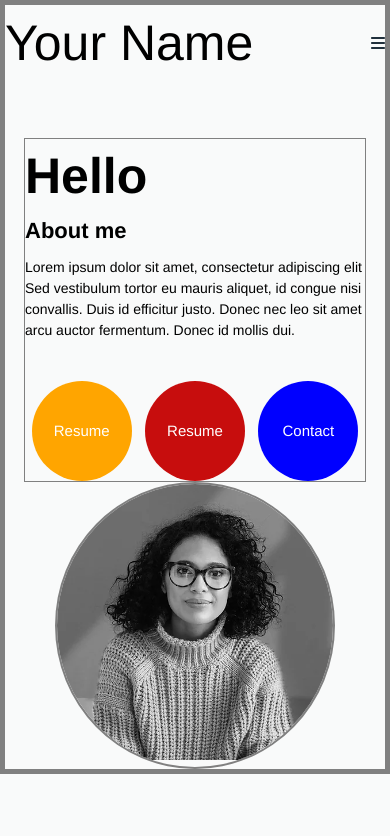
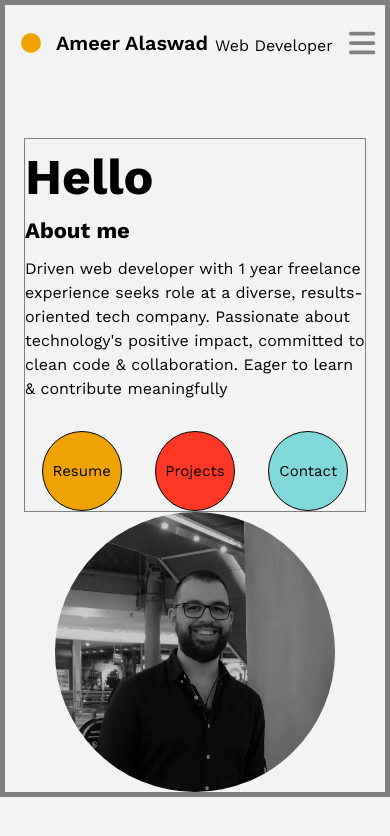
Before and after one commit to NagIbrahim/A-Profile, a React (Create React App) app: page /home in a window 390 px wide. Shown: the top 836 px of the page. Built offline with nearby package versions, Linux system fonts and the light colour scheme.

Commit message:
adjust media query

```diff
--- a/public/index.html
+++ b/public/index.html
@@ -25,7 +25,12 @@
       Learn how to configure a non-root public URL by running `npm run build`.
 
     -->
-
+    <link rel="preconnect" href="https://fonts.googleapis.com">
+   <link rel="preconnect" href="https://fonts.gstatic.com" crossorigin>
+   <link href="https://fonts.googleapis.com/css2?family=Work+Sans:ital,wght@0,100..900;1,100..900&display=swap" rel="stylesheet">
+   <link rel="preconnect" href="https://fonts.googleapis.com">
+<link rel="preconnect" href="https://fonts.gstatic.com" crossorigin>
+<link href="https://fonts.googleapis.com/css2?family=Lato:ital,wght@0,100;0,300;0,400;0,700;0,900;1,100;1,300;1,400;1,700;1,900&family=Work+Sans:ital,wght@0,100..900;1,100..900&display=swap" rel="stylesheet">
     <title>React App</title>
   </head>
   <body>
--- a/src/App.css
+++ b/src/App.css
@@ -2,5 +2,5 @@
 .app{
   border:5px solid grey;
   background-color: transparent;
-
+  /*min-height: fit-content;*/
 }
--- a/src/components/Banner.js
+++ b/src/components/Banner.js
@@ -1,15 +1,17 @@
 import React from 'react'
 import { Link } from "react-router-dom"
-import BanerImg from "../images/img1.webp";
+import BanerImg from "../images/ameer.jpg";
 import "./banner.css"
 
 function Banner() {
   return (
     <div className='about'>
 
-      <div className='about-left'>
+     {/*  <div className='about-left'>
         <img src={BanerImg} alt="img" />
-        </div>
+        </div> */}
+        <img src={BanerImg} alt="img" />
+
         <div className='about-right'>
         <div id="txt">
 
@@ -17,8 +19,9 @@ function Banner() {
        <h4>About me</h4>
        <div >
       <p id="p-about">
-      Lorem ipsum dolor sit amet, consectetur adipiscing elit
-       Sed vestibulum tortor eu mauris aliquet, id congue nisi convallis. Duis id efficitur justo. Donec nec leo sit amet arcu auctor fermentum. Donec id mollis dui.
+      Driven web developer with 1 year freelance experience seeks role
+at a diverse, results-oriented tech company. Passionate about technology's positive impact,
+committed to clean code & collaboration. Eager to learn & contribute meaningfully
       </p>
        </div>
 
@@ -30,7 +33,7 @@ function Banner() {
         </Link>
 
        <Link to="/projects" id="projects">
-          Resume
+          Projects
         </Link>
 
        <Link to="/contact" id="contact">
--- a/src/components/NavBar.js
+++ b/src/components/NavBar.js
@@ -22,10 +22,19 @@ export function NavBar() {
       <div id='header'>
 
          <div id='h-left'>
+          <div id="h">
 
            <Link  to ="/home">
-                  Your Name
+                 A
+            </Link>
+          </div>
+           <div>
+           <Link id="h-n" to ="/home">
+                  Ameer Alaswad
                 </Link>
+
+           </div>
+            <div id="h-j">Web Developer</div>
 
             </div>
 
--- a/src/components/banner.css
+++ b/src/components/banner.css
@@ -1,119 +1,132 @@
-.about{
-    width: 100%;
+.about {
+    width:100%;
     display: flex;
     justify-content: center;
     align-items: center;
     /*border:2px solid red;*/
-
+    height: 100%;
+    margin-top:50px;
   }
-
-
-    .about-left{
-      /*width:30vw;*/
-      width: 480;
+  img {
+    width: 480px;
+    height: 480px;
+    object-fit: cover;
     border-radius: 50%;
-      overflow: hidden;
-      /*margin-top: 10%;*/
-     border: 2px solid grey;
-    }
-
-
-    .about-left img {
-        width: 100%;
-        height: 100%;
-        object-fit: cover;
     object-position: top;
   }
-
-
   .about-right {
-      width:480px;
+    width: 480px;
     border: 1px solid grey;
     display: flex;
     flex-direction: column;
     justify-content: center;
     align-items: center;
-     margin-left:35px;
+    margin-left: 35px;
+    margin-top: 100px;
+
   }
+  .about-right h1 {
+    font-size: 100px;
+  }
+  .about-right h4 {
+    font-size: 22px;
+    margin-bottom: 10px;
 
-    .about-right h1 {
-      font-size:50px;
   }
-
-    .about-right h4 {
-      font-size:22px;
-      margin-bottom:10px; /* Adjust margin */
+  #p-about {
+    font-size: 16px;
   }
-
-    #p-about{
-      font-size:14px;
-    }
-
-    #button-container{
+  #button-container {
     width: 100%;
     display: flex;
-      justify-content:space-around;
+    justify-content: space-around;
     align-items: center;
-      /*border:2px solid yellow;*/
-      margin-top: 40px;
+    margin-top: 30px;
 
   }
-
-      #button-container a{
+  #button-container a {
     display: flex;
-        justify-content:center;
+    justify-content: center;
     align-items: center;
-        width:140px;
-        height:140px;
+    width: 135px;
+    height: 135px;
     font-size:22px;
     text-decoration: none;
     border-radius: 50%;
     transition: 0.7s;
+    border:1px solid black;
+    color:black;
+  }
+  #resume {
+    background-color:#EEA302;
+    color: white;
+  }
+  #projects {
+    background-color:#FF3825;
+    color: white;
+  }
+  #contact {
+    background-color:#80D8DA;
+    color: white;
+  }
+  #button-container a:hover {
+    background-color: white;
+    /* Change background color to white on hover */
+    color: black;
+    /* Change text color to black on hover */
   }
 
+  @media only screen and (max-width:1024px) {
 
-      #resume {
-        background-color: orange;
-        color: white;
+    .about-right{
+      width:370px;
     }
 
-      #projects {
-        background-color: rgb(199, 13, 13);
-        color: white;
+    .about img{
+      width:370px;
+      height:370px;
+    }
+    #button-container a {
+      width: 100px;
+      height: 100px;
+      font-size: 15px;
+    }
   }
 
-      #contact {
-        background-color: blue;
-        color: white;
+  @media only screen and (max-width:768px) {
+
+    .about-right{
+      width:320px;
     }
-
-      #button-container  a:hover {
-        background-color: white; /* Change background color to white on hover */
-        color: black; /* Change text color to black on hover */
+    .about-right h1 {
+      font-size: 60px;
+    }
+    .about img{
+      width:320px;
+      height:320px;
+    }
+    #button-container a {
+      width: 80px;
+      height: 80px;
+      font-size: 15px;
+    }
   }
 
   @media only screen and (max-width:425px) {
     .about {
-
       flex-direction: column-reverse;
+      margin-top: 0;
     }
-
-        .about-left{
+    .about-right {
+      width: 90%;
+      margin: 15% 0 0 0;
+    }
+      .about-right h1 {
+        font-size: 50px;
+      }
+    .about img{
       width:280px;
-        }
-        .about-right{
-          width:90%;
-          margin:15% 0 0 0;
+      height:280px;
     }
 
   }
-
-    @media only screen and (max-width:1024px) {
-
-      #button-container a{
-        width:100px;
-        height: 100px;
-        font-size: 15px;
-      }
-
-    }
--- a/src/components/home.css
+++ b/src/components/home.css
@@ -1,5 +1,10 @@
 
 .home{
     width:100%;
+    height: 100%;
+    display: flex;
+    justify-content: center;
+    align-items: center;
     color:black;
+    /*border:2px solid yellow*/
 }
--- a/src/components/navbar.css
+++ b/src/components/navbar.css
@@ -18,28 +18,46 @@
 }
 
 #h-left  {
-   width:300px;
+   width:500px;
    height:100%;
    display: flex;
    align-items: center;
-   justify-content: flex-start;
-   /* border:2px solid yellow;*/
+   justify-content: center;
+    /*border:1px solid yellow;*/
+}
+
+#h{
+    width:50px;
+    height:50px;
+    border-radius: 50%;
+    text-align: center;
+    background-color:#EEA302;
 
 }
 
 #h-left a{
-    font-size: 50px;;
+    font-size:30px;
+    font-weight:600;
 }
 
+#h a{
+    font-size:30px;
+    color:#EEA302;
+}
 
+#h-j{
+    color:black;
+    margin-top:2%;
+    margin-left:2%;
+}
 
 #h-right {
     display: flex;
     justify-content: space-around;
     align-items: center;
     width:370px;
-    height: 100%;
-    /*border:2px solid yellow;*/
+    height:100%;
+
 }
 
 
@@ -55,6 +73,10 @@
     color: rgb(233, 186, 186);
 }
 
+#h a:hover{
+    color:#EEA302;
+}
+
 
 
 #mobile-menu-container {
@@ -63,7 +85,7 @@
     left: 0;
     width: 100%;
     height: 100%;
-    background-color:rgb(245, 241, 241);
+    background-color: white;
     display: none;
     justify-content: center;
     align-items: center;
@@ -93,12 +115,47 @@
     right: 10px;
     cursor: pointer;
     color: black;
-    font-size: 1.5em;
+    font-size: 16px;
+    margin-right: 14px;
+}
+
+
+@media only screen and (max-width:768px) {
+    #h-right{
+        width:300px;
+    }
+   #h-left  {
+    width:400px;
+      }
+
+    #h{
+        width:20px;
+        height:20px;
+        border-radius: 50%;
+        text-align: center;
+        margin-right:15px;
+        background-color:#EEA302;
+
+     }
+
+        #h-left a{
+            font-size: 20px;
+        }
+
+        #h a{
+            font-size:10px;
+            color:#EEA302;
+        }
+
+
 }
 
 @media only screen and (max-width:425px) {
     #hamburger-menu {
         display: block;
+        font-size:30px;
+        margin-right:10px;
+        color: grey;
     }
 
     #h-right {
--- a/src/index.css
+++ b/src/index.css
@@ -7,11 +7,24 @@
 }
 
 body {
-   background-color: #f9fafa;
-    color: #20303c;
+
+    /*color: #20303c;*/
     font-family: Madefor, Helvetica Neue, Helvetica, Arial, sans-serif;
-    font-weight: 400;
     line-height: 1.5;
     font-size:16px;
-    /*border:5px solid yellow;*/
+    height:fit-content;
+    font-family: "Work Sans", sans-serif;
+    font-optical-sizing: auto;
+    font-weight:400;
+    font-style:normal;
+    background-color: #f3f3f3;
+    color:black;
+
 }
+
+/*p{
+    font-family: "Lato", sans-serif;
+    font-weight:50;
+    font-style: normal
+
+}*/
```
Also changed, not shown: src/images/ameer.jpg (added). Lines whose indentation alone changed are shown as unchanged.
